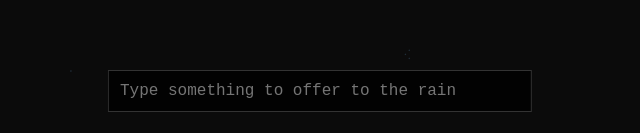
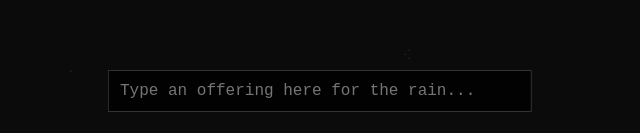
Before and after one commit to normansheu/rain, a plain HTML site: page index.html in a window 1280 px wide. Shown: the part 664-797 px from the top of the page, 320-960 px from the left. Drawn offline with Linux system fonts and the light colour scheme.

Commit message:
Update index.html

```diff
--- a/index.html
+++ b/index.html
@@ -42,7 +42,7 @@
 <body>
 
 <div id="rain"></div>
-<input id="input" type="text" placeholder="Type something to offer to the rain" maxlength="500" autofocus/>
+<input id="input" type="text" placeholder="Type an offering here for the rain..." maxlength="500" autofocus/>
 
 <script>
 const rain = document.getElementById("rain");
```
